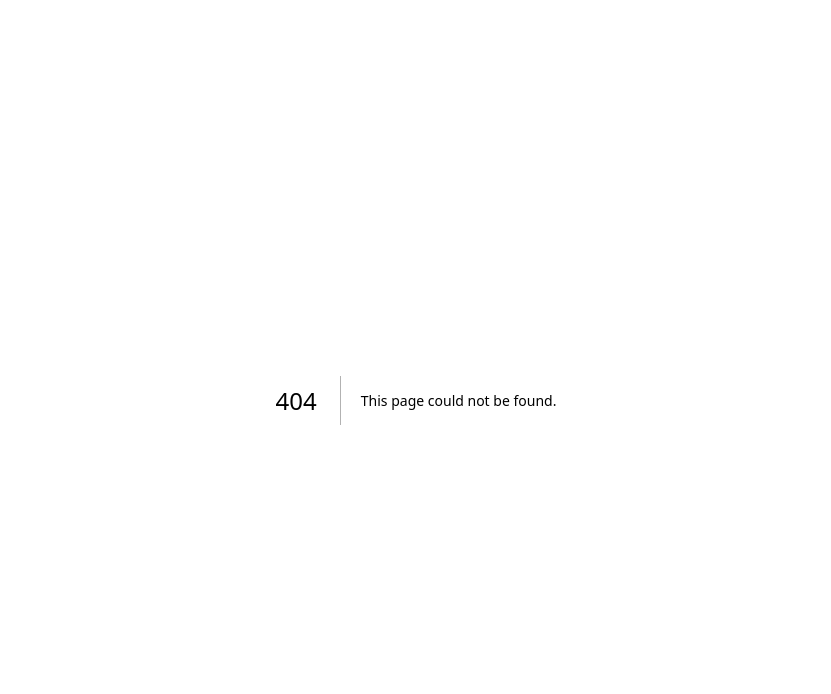
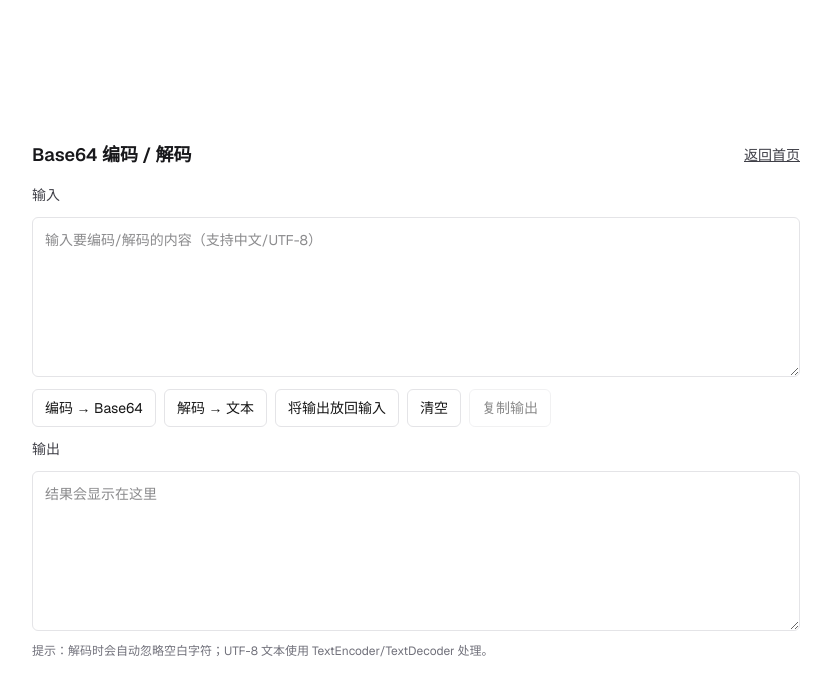
Before and after one commit to GLT1996/vercel-test, a Next.js app: page /base64 in a window 1280 px wide. Before the commit this address had no page. Shown: the top 694 px of the page, without its empty margins (224-1055 px from the left). Built offline with nearby package versions, Linux system fonts and the light colour scheme.

Commit message:
add base64

```diff
--- /dev/null
+++ b/app/base64/page.tsx
@@ -0,0 +1,151 @@
+"use client";
+
+import { useMemo, useState } from "react";
+import Link from "next/link";
+
+function encodeBase64Utf8(input: string) {
+  // btoa 仅支持 Latin1，这里转成 UTF-8 bytes 再编码
+  const bytes = new TextEncoder().encode(input);
+  let binary = "";
+  for (let i = 0; i < bytes.length; i++) binary += String.fromCharCode(bytes[i]);
+  return btoa(binary);
+}
+
+function decodeBase64Utf8(input: string) {
+  const binary = atob(input.replace(/\s+/g, ""));
+  const bytes = new Uint8Array(binary.length);
+  for (let i = 0; i < binary.length; i++) bytes[i] = binary.charCodeAt(i);
+  return new TextDecoder().decode(bytes);
+}
+
+export default function Base64Page() {
+  const [input, setInput] = useState("");
+  const [output, setOutput] = useState("");
+  const [error, setError] = useState<string | null>(null);
+
+  const canCopy = useMemo(() => output.length > 0, [output]);
+
+  const onEncode = () => {
+    try {
+      setError(null);
+      setOutput(encodeBase64Utf8(input));
+    } catch (e: any) {
+      setError(e?.message ?? "编码失败");
+    }
+  };
+
+  const onDecode = () => {
+    try {
+      setError(null);
+      setOutput(decodeBase64Utf8(input));
+    } catch (e: any) {
+      setError(e?.message ?? "解码失败：请确认输入是合法 Base64");
+    }
+  };
+
+  const onSwap = () => {
+    setError(null);
+    setInput(output);
+    setOutput("");
+  };
+
+  const onClear = () => {
+    setError(null);
+    setInput("");
+    setOutput("");
+  };
+
+  const onCopy = async () => {
+    try {
+      await navigator.clipboard.writeText(output);
+    } catch {
+      // 忽略复制失败（例如非安全上下文）
+    }
+  };
+
+  return (
+    <div className="flex min-h-screen w-full items-center justify-center bg-zinc-50 font-sans dark:bg-black">
+      <main className="flex min-h-screen w-full flex-col items-center justify-center py-10 px-4 bg-white dark:bg-black md:px-8 lg:px-16">
+        <div className="w-full max-w-3xl space-y-4">
+          <div className="flex items-center justify-between gap-3">
+            <h1 className="text-lg font-semibold text-zinc-900 dark:text-zinc-100">
+              Base64 编码 / 解码
+            </h1>
+            <Link
+              href="/"
+              className="text-sm underline text-zinc-700 dark:text-zinc-300"
+            >
+              返回首页
+            </Link>
+          </div>
+
+          <div className="grid gap-3">
+            <label className="text-sm text-zinc-700 dark:text-zinc-300">
+              输入
+            </label>
+            <textarea
+              value={input}
+              onChange={(e) => setInput(e.target.value)}
+              placeholder="输入要编码/解码的内容（支持中文/UTF-8）"
+              className="min-h-40 w-full rounded-md border border-zinc-200 bg-white p-3 text-sm text-zinc-900 outline-none focus:ring-2 focus:ring-zinc-200 dark:border-zinc-800 dark:bg-black dark:text-zinc-100 dark:focus:ring-zinc-800"
+            />
+
+            <div className="flex flex-wrap gap-2">
+              <button
+                onClick={onEncode}
+                className="rounded-md border border-zinc-200 px-3 py-2 text-sm hover:bg-zinc-50 dark:border-zinc-800 dark:hover:bg-zinc-900"
+              >
+                编码 → Base64
+              </button>
+              <button
+                onClick={onDecode}
+                className="rounded-md border border-zinc-200 px-3 py-2 text-sm hover:bg-zinc-50 dark:border-zinc-800 dark:hover:bg-zinc-900"
+              >
+                解码 → 文本
+              </button>
+              <button
+                onClick={onSwap}
+                className="rounded-md border border-zinc-200 px-3 py-2 text-sm hover:bg-zinc-50 dark:border-zinc-800 dark:hover:bg-zinc-900"
+              >
+                将输出放回输入
+              </button>
+              <button
+                onClick={onClear}
+                className="rounded-md border border-zinc-200 px-3 py-2 text-sm hover:bg-zinc-50 dark:border-zinc-800 dark:hover:bg-zinc-900"
+              >
+                清空
+              </button>
+              <button
+                onClick={onCopy}
+                disabled={!canCopy}
+                className="rounded-md border border-zinc-200 px-3 py-2 text-sm hover:bg-zinc-50 disabled:opacity-50 dark:border-zinc-800 dark:hover:bg-zinc-900"
+              >
+                复制输出
+              </button>
+            </div>
+
+            {error ? (
+              <div className="rounded-md border border-red-200 bg-red-50 p-3 text-sm text-red-700 dark:border-red-900 dark:bg-red-950 dark:text-red-200">
+                {error}
+              </div>
+            ) : null}
+
+            <label className="text-sm text-zinc-700 dark:text-zinc-300">
+              输出
+            </label>
+            <textarea
+              value={output}
+              readOnly
+              placeholder="结果会显示在这里"
+              className="min-h-40 w-full rounded-md border border-zinc-200 bg-white p-3 text-sm text-zinc-900 outline-none dark:border-zinc-800 dark:bg-black dark:text-zinc-100"
+            />
+
+            <div className="text-xs text-zinc-500 dark:text-zinc-400">
+              提示：解码时会自动忽略空白字符；UTF-8 文本使用 TextEncoder/TextDecoder 处理。
+            </div>
+          </div>
+        </div>
+      </main>
+    </div>
+  );
+}
--- a/app/page.tsx
+++ b/app/page.tsx
@@ -10,6 +10,13 @@ export default async function Home() {
               className="flex h-12 w-full max-w-xs items-center justify-center rounded-full border border-solid border-black/[.08] px-5 transition-colors hover:border-transparent hover:bg-black/[.04] dark:border-white/[.145] dark:hover:bg-[#1a1a1a] md:max-w-xs"
           >
             JSON序列化格式化工具
+          </Link>
+
+          <Link
+              href="/base64"
+              className="flex h-12 w-full max-w-xs items-center justify-center rounded-full border border-solid border-black/[.08] px-5 transition-colors hover:border-transparent hover:bg-black/[.04] dark:border-white/[.145] dark:hover:bg-[#1a1a1a] md:max-w-xs"
+          >
+            Base64编码解码工具
           </Link>
 
           <Link
```
